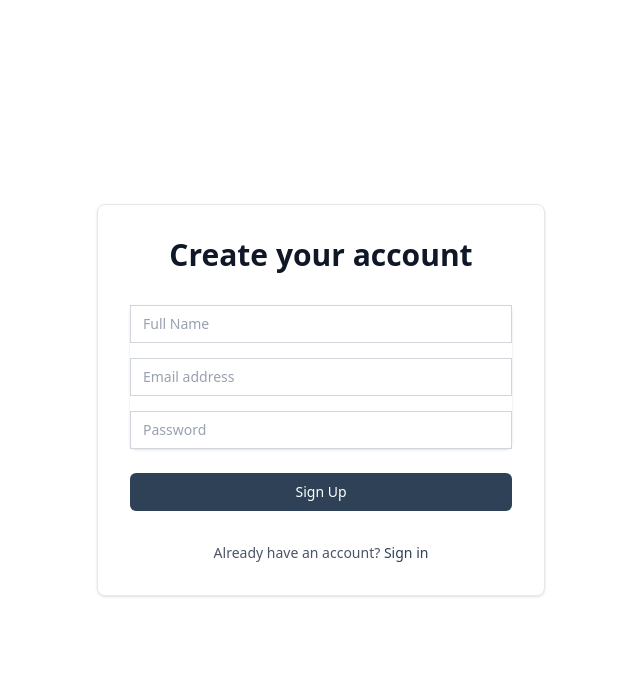
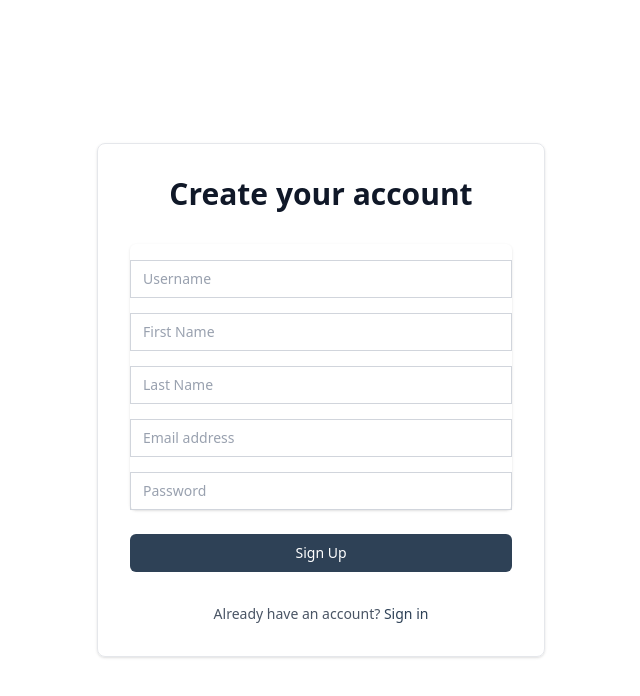
Before and after one commit to ikeshavvarshney/CommUnity, a Next.js app in the folder community/: page /signup in a window 1280 px wide. Shown: the top 696 px of the page, without its empty margins (319-959 px from the left). Built offline with nearby package versions, Linux system fonts and the light colour scheme.

Commit message:
register functioning done

```diff
--- a/community/app/layout.jsx
+++ b/community/app/layout.jsx
@@ -1,5 +1,8 @@
 import { Geist, Geist_Mono } from "next/font/google";
 import "./globals.css";
+
+import { ToastContainer } from 'react-toastify';
+
 
 const geistSans = Geist({
   variable: "--font-geist-sans",
@@ -23,6 +26,10 @@ export default function RootLayout({ children }) {
         className={`${geistSans.variable} ${geistMono.variable} antialiased bg-white text-black`}
       >
         {children}
+
+        <ToastContainer position="top-right" autoClose={3000} />
+
+
       </body>
     </html>
   );
--- a/community/app/signup/page.jsx
+++ b/community/app/signup/page.jsx
@@ -1,40 +1,137 @@
-// pages/register.jsx
+"use client"
+import { useState } from 'react';
 import Link from 'next/link';
 
+import { toast } from 'react-toastify';
+
 export default function Register() {
+  const [username, setUsername] = useState('');
+  const [firstName, setFirstName] = useState('');
+  const [lastName, setLastName] = useState('');
+  const [email, setEmail] = useState('');
+  const [password, setPassword] = useState('');
+
+  const handleSubmit = async(e) => {
+    e.preventDefault();
+    try{
+      const response=await fetch(`http://localhost:8080/user/register`,{
+        method:"POST",
+        headers:{
+          "Content-Type":"application/json"
+        },
+        body:JSON.stringify({
+          username:username,
+          firstName:firstName,
+          lastName:lastName,
+          email:email,
+          password:password
+        })
+      })
+      const data = await response.json();
+
+if (!response.ok) {
+  toast.error(data.message || "Something went wrong");
+  console.log("CHECKING IF ITS PRINTING");
+  throw new Error(data.message || "Something went wrong");
+}
+
+console.log(data);
+toast.success("Register Successfully");
+localStorage.setItem("accToken", data.token);
+    }
+    catch(e){
+      console.log(e)
+    }
+  };
+
   return (
     <div className="min-h-screen bg-white flex items-center justify-center px-4">
       <div className="max-w-md w-full space-y-8 p-8 border border-gray-200 rounded-lg shadow-sm">
         <h2 className="text-center text-3xl font-extrabold text-gray-900">Create your account</h2>
-        <form className="mt-8 space-y-6" action="#" method="POST">
+        <form className="mt-8 space-y-6" onSubmit={handleSubmit}>
+
           <div className="rounded-md shadow-sm -space-y-px">
-            <div>
-              <label htmlFor="name" className="sr-only">Full Name</label>
+
+            <div className="pt-4">
+              <label htmlFor="username" className="sr-only">Username</label>
               <input
-                id="name" name="name" type="text" autoComplete="name" required
+                id="username"
+                name="username"
+                type="text"
+                autoComplete="username"
+                required
+                value={username}
+                onChange={(e) => setUsername(e.target.value)}
                 className="appearance-none rounded-none relative block w-full px-3 py-2 border border-gray-300 placeholder-gray-400
                            focus:outline-none focus:ring-[#2E4156] focus:border-[#2E4156] focus:z-10 sm:text-sm"
-                placeholder="Full Name"
+                placeholder="Username"
               />
             </div>
+
+            <div className="pt-4">
+              <label htmlFor="firstName" className="sr-only">First Name</label>
+              <input
+                id="firstName"
+                name="firstName"
+                type="text"
+                autoComplete="given-name"
+                required
+                value={firstName}
+                onChange={(e) => setFirstName(e.target.value)}
+                className="appearance-none rounded-none relative block w-full px-3 py-2 border border-gray-300 placeholder-gray-400
+                           focus:outline-none focus:ring-[#2E4156] focus:border-[#2E4156] focus:z-10 sm:text-sm"
+                placeholder="First Name"
+              />
+            </div>
+
+            <div className="pt-4">
+              <label htmlFor="lastName" className="sr-only">Last Name</label>
+              <input
+                id="lastName"
+                name="lastName"
+                type="text"
+                autoComplete="family-name"
+                required
+                value={lastName}
+                onChange={(e) => setLastName(e.target.value)}
+                className="appearance-none rounded-none relative block w-full px-3 py-2 border border-gray-300 placeholder-gray-400
+                           focus:outline-none focus:ring-[#2E4156] focus:border-[#2E4156] focus:z-10 sm:text-sm"
+                placeholder="Last Name"
+              />
+            </div>
+
             <div className="pt-4">
               <label htmlFor="email" className="sr-only">Email address</label>
               <input
-                id="email" name="email" type="email" autoComplete="email" required
+                id="email"
+                name="email"
+                type="email"
+                autoComplete="email"
+                required
+                value={email}
+                onChange={(e) => setEmail(e.target.value)}
                 className="appearance-none rounded-none relative block w-full px-3 py-2 border border-gray-300 placeholder-gray-400
                            focus:outline-none focus:ring-[#2E4156] focus:border-[#2E4156] focus:z-10 sm:text-sm"
                 placeholder="Email address"
               />
             </div>
+
             <div className="pt-4">
               <label htmlFor="password" className="sr-only">Password</label>
               <input
-                id="password" name="password" type="password" autoComplete="new-password" required
+                id="password"
+                name="password"
+                type="password"
+                autoComplete="new-password"
+                required
+                value={password}
+                onChange={(e) => setPassword(e.target.value)}
                 className="appearance-none rounded-none relative block w-full px-3 py-2 border border-gray-300 placeholder-gray-400
                            focus:outline-none focus:ring-[#2E4156] focus:border-[#2E4156] focus:z-10 sm:text-sm"
                 placeholder="Password"
               />
             </div>
+
           </div>
 
           <div>
```
Also changed, not shown: community/package.json (+5 -3 lines), 1 other file (tests, documents, lock files or other folders).
